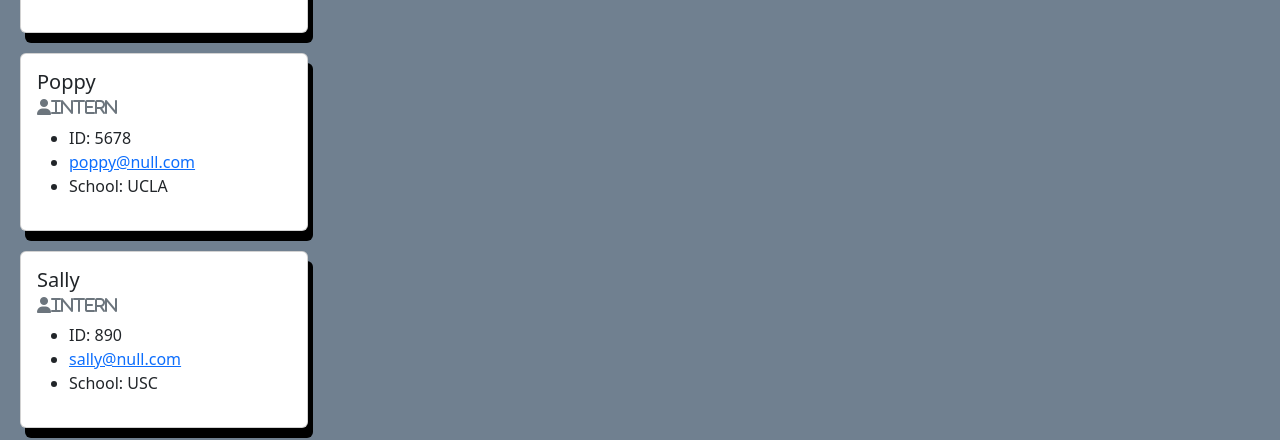
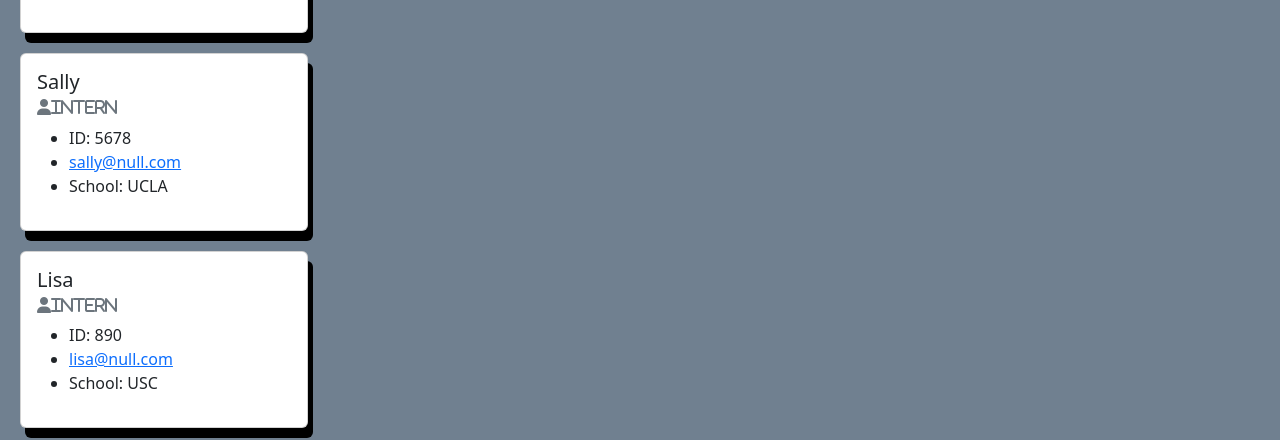
Before and after one commit to camilleyong/team-profile-generator, a website: page dist/index.html in a window 1280 px wide. Shown: the part 421-861 px from the top of the page. Drawn offline with nearby package versions, Linux system fonts and the light colour scheme.

```diff
--- a/dist/index.html
+++ b/dist/index.html
@@ -49,11 +49,11 @@
     <div id="employeeCard" class ="employee">
     <div class="card" style="width: 18rem;">
         <div class="card-body">
-          <h5 class="card-title">Poppy</h5>
+          <h5 class="card-title">Sally</h5>
           <h6 class="card-subtitle mb-2 text-muted"><i class="fa-sharp fa-solid fa-user">Intern</i></h6>
           <ul>
           <li>ID: 5678</li>
-          <li><a href="mailto:poppy@null.com" class="card-link">poppy@null.com</a></li>
+          <li><a href="mailto:sally@null.com" class="card-link">sally@null.com</a></li>
           <li>School: UCLA</li>
           </ul>
         </div>
@@ -63,11 +63,11 @@
     <div id="employeeCard" class ="employee">
     <div class="card" style="width: 18rem;">
         <div class="card-body">
-          <h5 class="card-title">Sally</h5>
+          <h5 class="card-title">Lisa</h5>
           <h6 class="card-subtitle mb-2 text-muted"><i class="fa-sharp fa-solid fa-user">Intern</i></h6>
           <ul>
           <li>ID: 890</li>
-          <li><a href="mailto:sally@null.com" class="card-link">sally@null.com</a></li>
+          <li><a href="mailto:lisa@null.com" class="card-link">lisa@null.com</a></li>
           <li>School: USC</li>
           </ul>
         </div>
```
Also changed, not shown: README.md.
